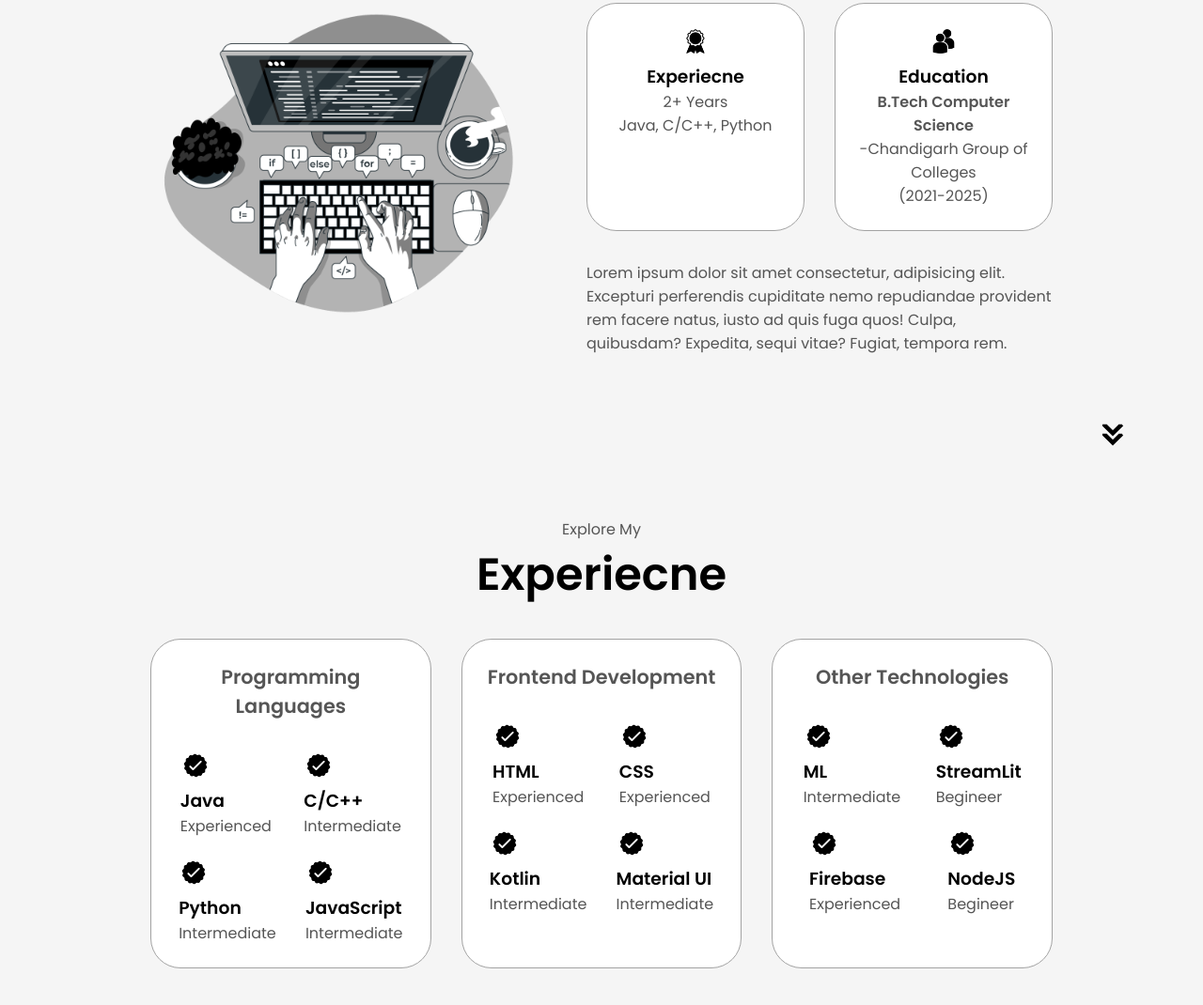
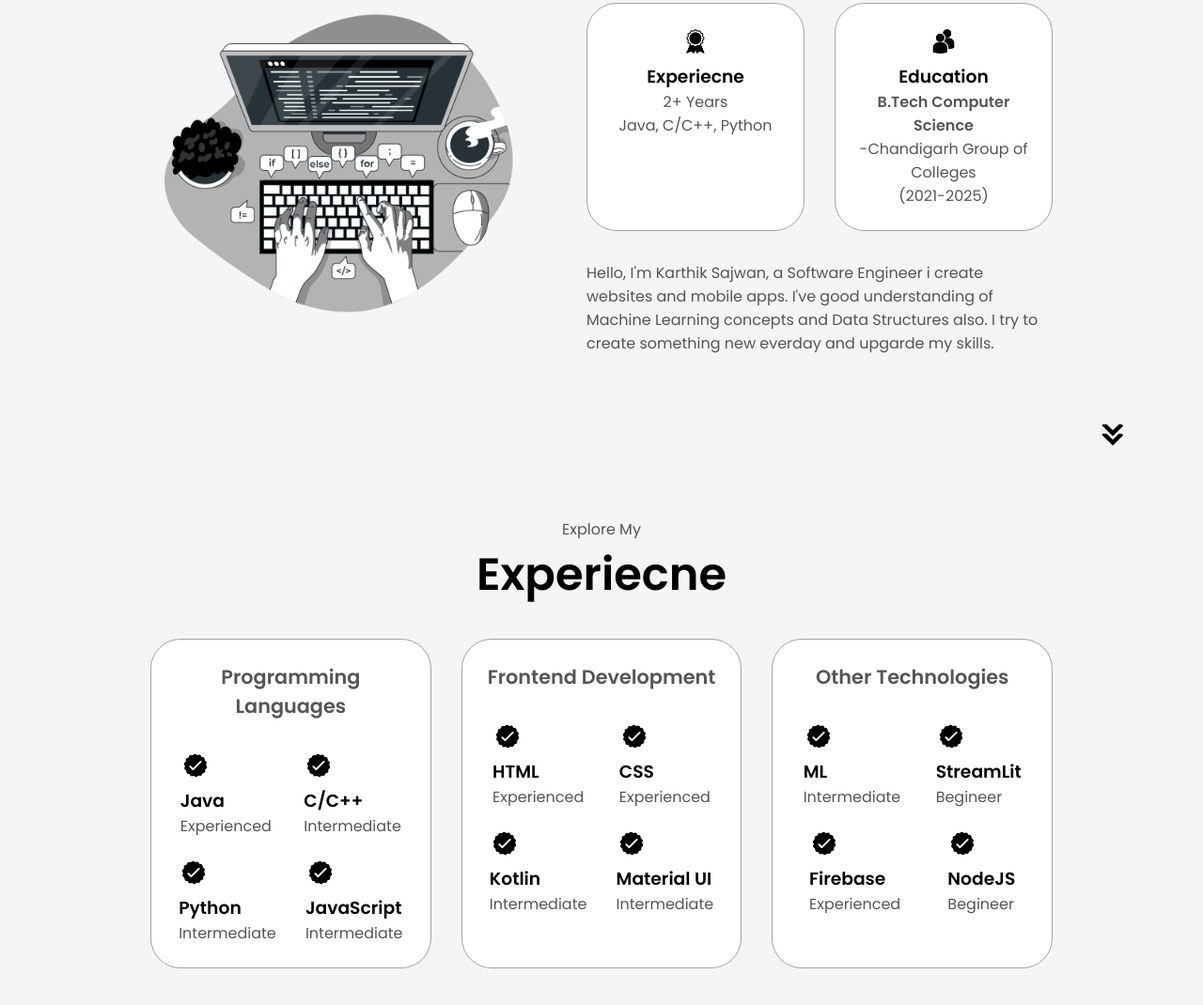
Before and after one commit to KarthikSajwan/Portfolio-Website, a plain HTML site: page index.html in a window 1280 px wide. Shown: the part 1145-2215 px from the top of the page at 94% size. Drawn offline with Linux system fonts and the light colour scheme.

Commit message:
index.html

```diff
--- a/index.html
+++ b/index.html
@@ -86,7 +86,7 @@
                     </div>
                 </div>
                 <div class="text-container">
-                    <p>Lorem ipsum dolor sit amet consectetur, adipisicing elit. Excepturi perferendis cupiditate nemo repudiandae provident rem facere natus, iusto ad quis fuga quos! Culpa, quibusdam? Expedita, sequi vitae? Fugiat, tempora rem.</p>
+                    <p>Hello, I'm Karthik Sajwan, a Software Engineer i create websites and mobile apps. I've good understanding of Machine Learning concepts and Data Structures also. I try to create something new everday and upgarde my skills.</p>
                 </div>
             </div>
         </div>
```
